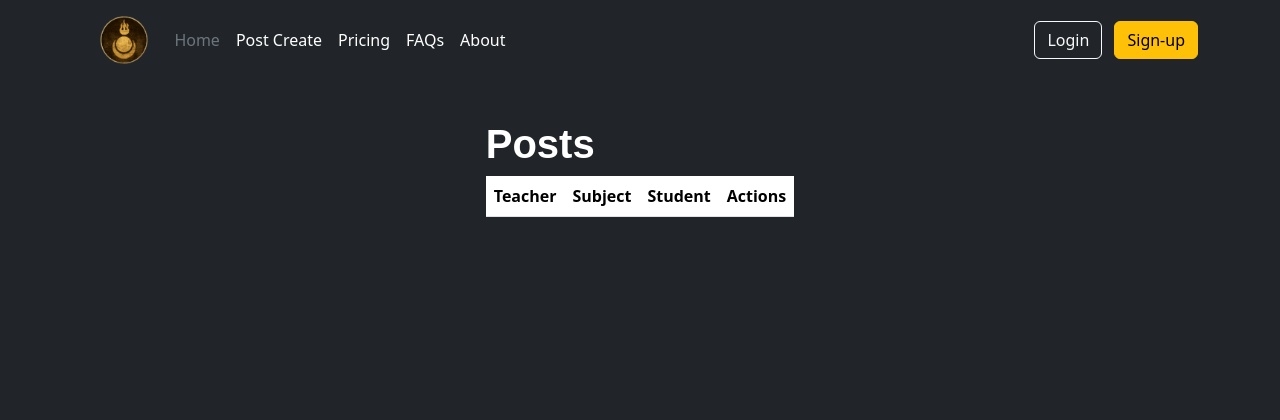
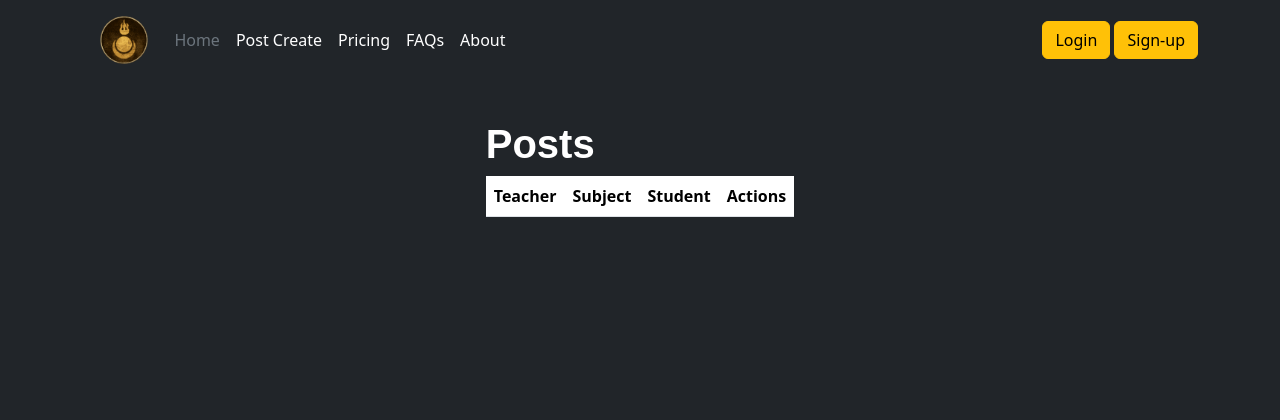
Before and after one commit to Makcumys007/flask-yt, a Flask app: page / in a window 1280 px wide. Shown: the top 420 px of the page. Run offline with Flask 3, Linux system fonts and the light colour scheme; data that the repository does not hold is empty; some libraries are stand-ins or nearby versions.

Commit message:
{{ url_for('user.login') }}

```diff
--- a/app/templates/main/__header.html
+++ b/app/templates/main/__header.html
@@ -18,7 +18,7 @@
         </form>
 -->
         <div class="text-end">
-          <button type="button" class="btn btn-outline-light me-2">Login</button>
+          <a href="{{ url_for('user.login') }}" class="btn btn-warning">Login</a>
           <a href="{{ url_for('user.register') }}" class="btn btn-warning">Sign-up</a>
         </div>
       </div>
```
